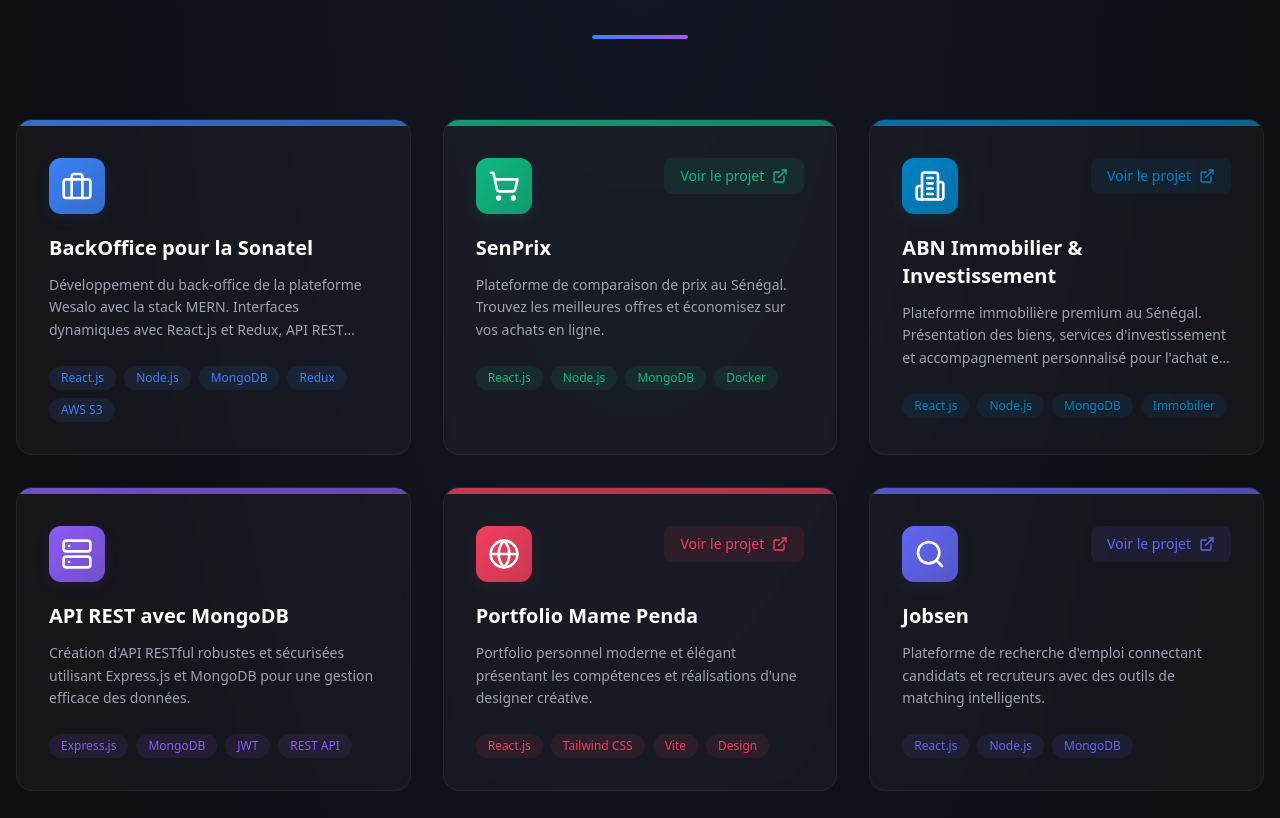
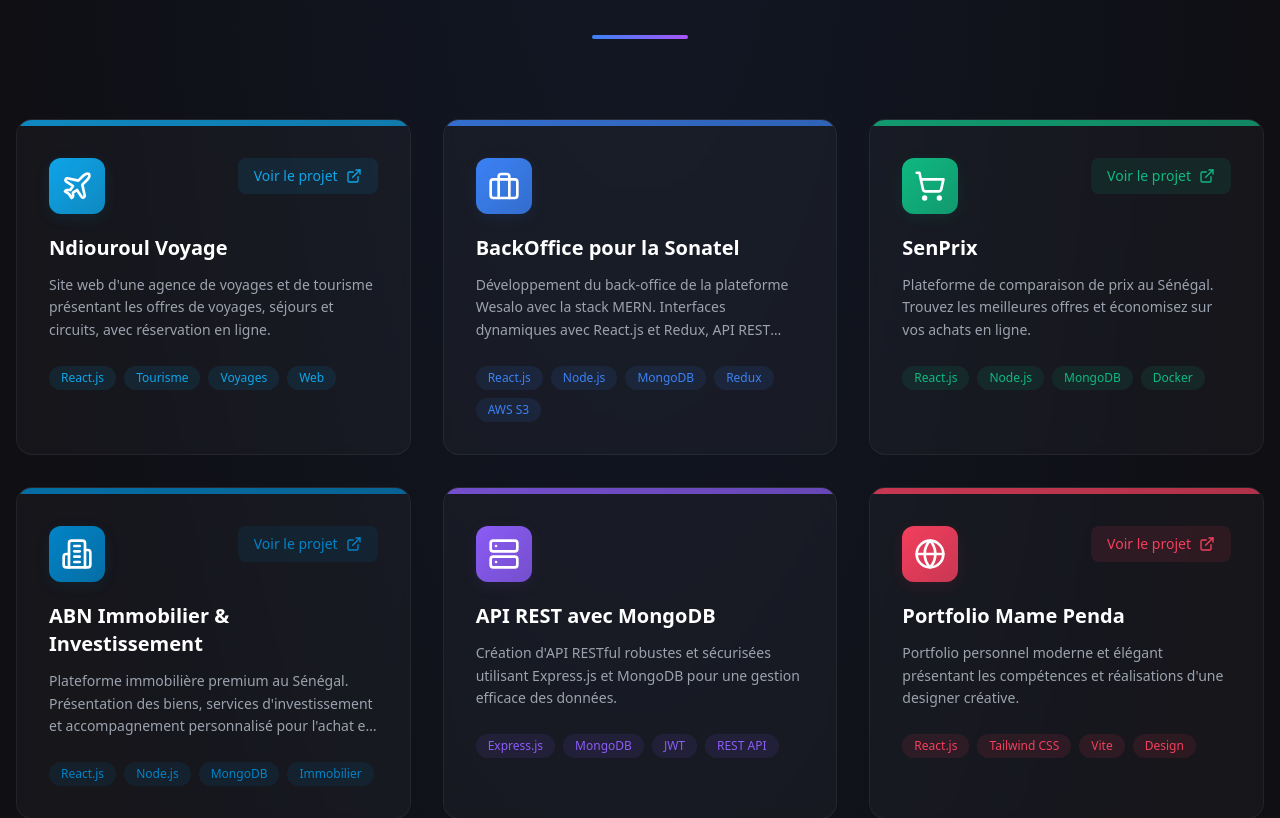
Before and after one commit to Mamadou-Thiam/Mon-Portfolio, a React (Vite) app: page / in a window 1280 px wide. Shown: the part 2262-3080 px from the top of the page. Built offline with nearby package versions, Linux system fonts and the light colour scheme.

Commit message:
Ajout projet Ndiouroul Voyage dans Portfolio

```diff
--- a/src/components/Portfolio.tsx
+++ b/src/components/Portfolio.tsx
@@ -1,4 +1,4 @@
-import { ExternalLink, Briefcase, Building2, ShoppingCart, Server, Globe, Search, Users, Package, HardDrive, Database, Sparkles, GraduationCap } from 'lucide-react';
+import { ExternalLink, Briefcase, Building2, ShoppingCart, Server, Globe, Search, Users, Package, HardDrive, Database, Sparkles, GraduationCap, Plane } from 'lucide-react';
 
 interface Project {
   title: string;
@@ -13,6 +13,17 @@ interface Project {
 }
 
 const projects: Project[] = [
+  {
+    title: 'Ndiouroul Voyage',
+    description: "Site web d'une agence de voyages et de tourisme présentant les offres de voyages, séjours et circuits, avec réservation en ligne.",
+    icon: <Plane className="w-8 h-8" />,
+    tags: ['React.js', 'Tourisme', 'Voyages', 'Web'],
+    url: 'https://www.ndiouroulvoyage.com/',
+    accent: 'from-sky-500 to-blue-600',
+    light: '#f0f9ff',
+    color: '#0ea5e9',
+    colorBg: 'rgba(14,165,233,0.1)'
+  },
   {
     title: 'BackOffice pour la Sonatel',
     description: "Développement du back-office de la plateforme Wesalo avec la stack MERN. Interfaces dynamiques avec React.js et Redux, API REST sécurisées avec Express.js et MongoDB.",
```
